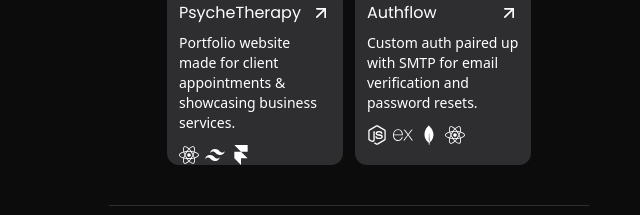
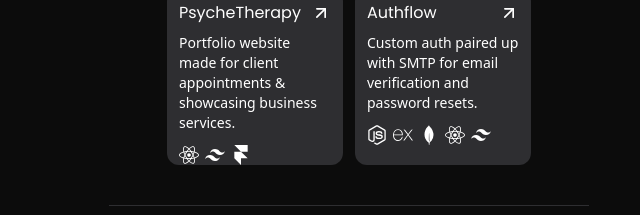
Before and after one commit to ShreyasDutt/PortfolioWebsite, a React (Vite) app: page / in a window 1280 px wide. Shown: the part 1385-1600 px from the top of the page, without its empty margins (291-931 px from the left). Built offline with nearby package versions, Linux system fonts and the light colour scheme; what @nauverse/tailwind-dot-grid-backgrounds would draw is missing.

Commit message:
Update Projects.jsx

```diff
--- a/src/Components/Projects.jsx
+++ b/src/Components/Projects.jsx
@@ -35,7 +35,7 @@ function Projects() {
             name: 'Authflow',
             desc: "Custom auth paired up with SMTP for email verification and password resets.",
             link: "https://github.com/ShreyasDutt/AuthFlow",
-            stack: <div className={"flex text-xl space-x-1.5 mt-3"}><FaNodeJs /><SiExpress /><SiMongodb /><FaReact /></div>
+            stack: <div className={"flex text-xl space-x-1.5 mt-3"}><FaNodeJs /><SiExpress /><SiMongodb /><FaReact /><RiTailwindCssFill /></div>
         }
     ]
     return (
```
